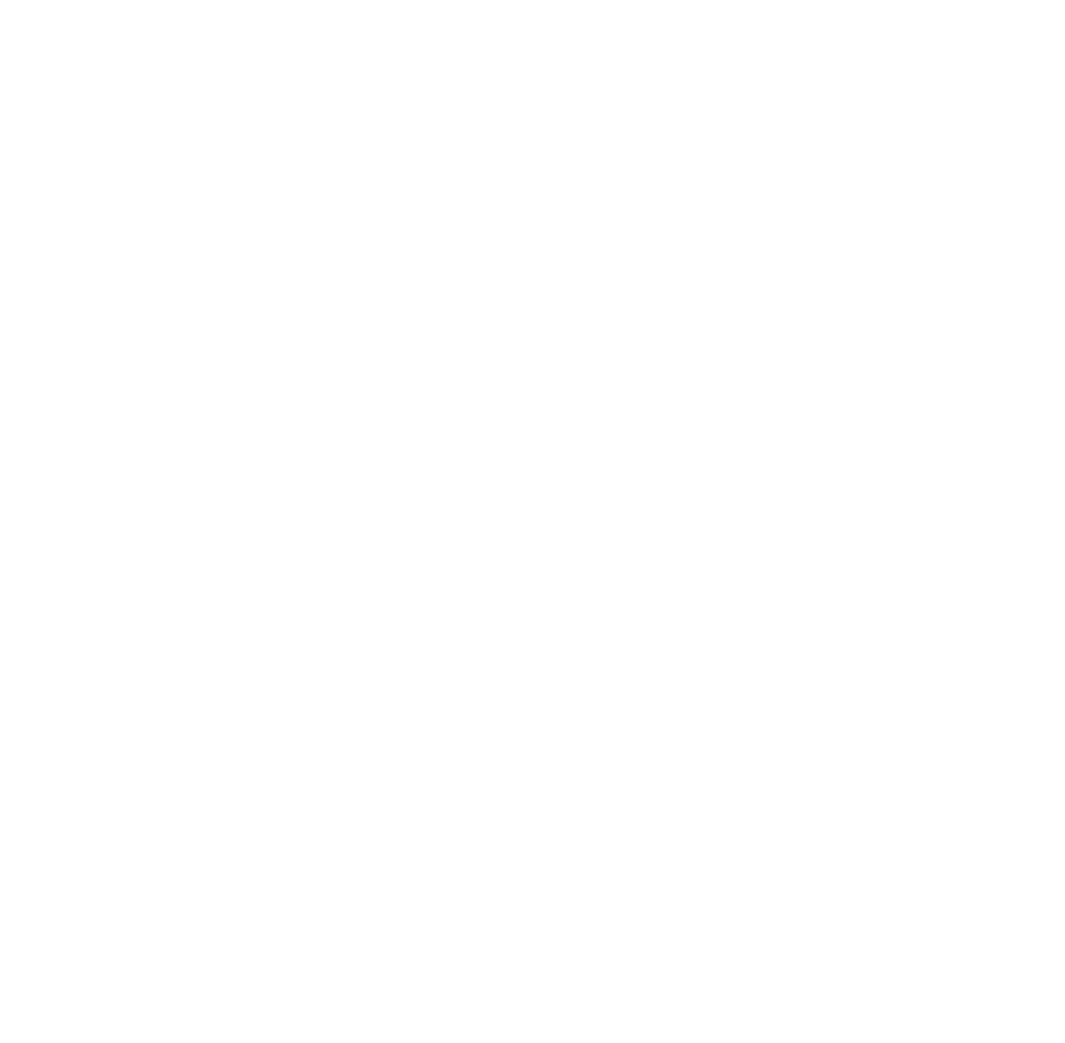
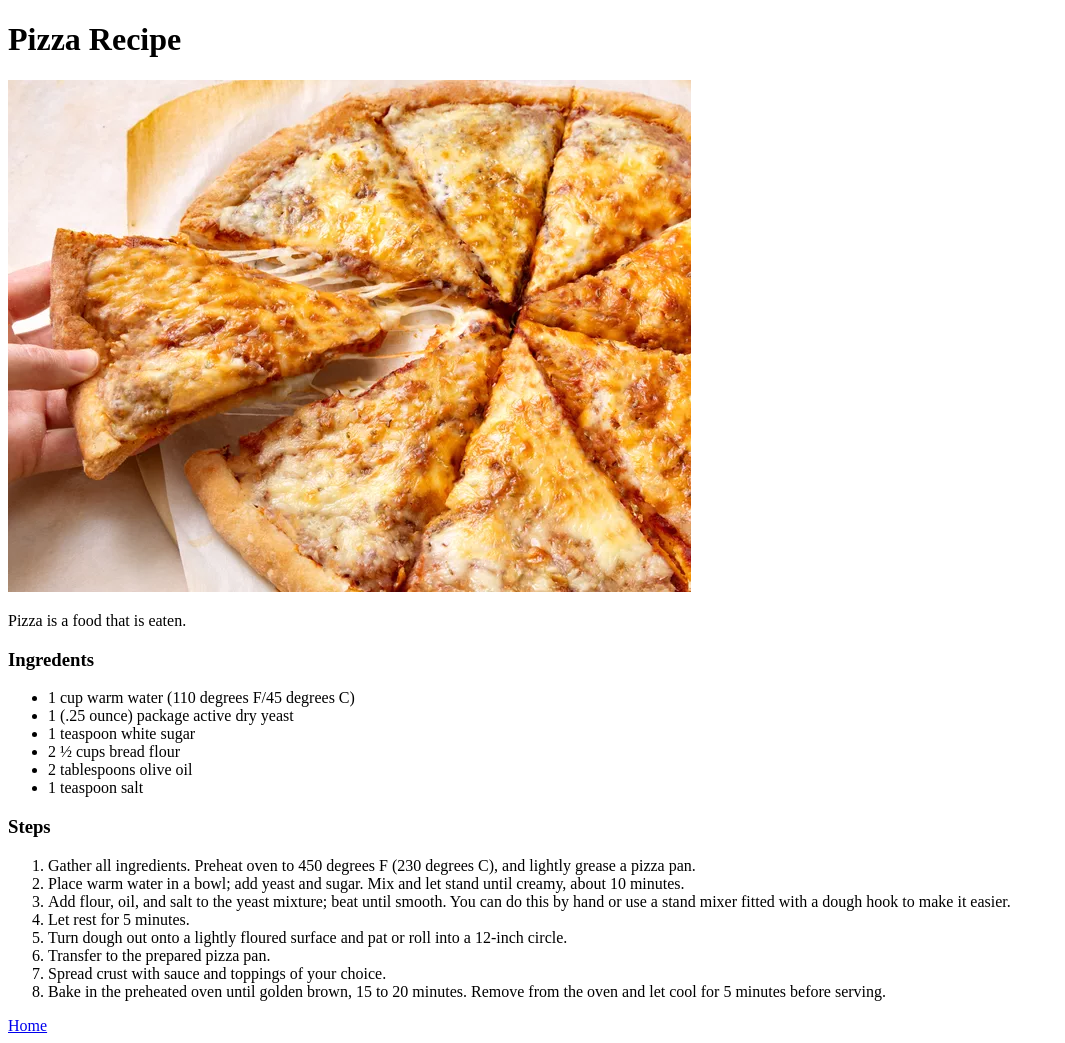
Before and after one commit to cherrerra-mejia999/odin-recipes, a plain HTML site: page recipes/pizza.html in a window 1280 px wide. Shown: the whole page, without its empty margins (0-1065 px from the left). Before the commit the page ends 800 px from the top, so only its background shows below. Drawn offline with Linux system fonts and the light colour scheme.

Commit message:
Basic html of the website has been completed.

```diff
--- a/recipes/pizza.html
+++ b/recipes/pizza.html
@@ -6,6 +6,30 @@
     <title>Pizza page</title>
 </head>
 <body>
+    <h1>Pizza Recipe</h1>
+    <img src="../images/pizza.webp" alt="Image of a pizza">
+    <p>Pizza is a food that is eaten.</p>
+    <h3>Ingredents</h3>
+    <ul>
+        <li>1 cup warm water (110 degrees F/45 degrees C)</li>
+        <li>1 (.25 ounce) package active dry yeast</li>
+        <li>1 teaspoon white sugar</li>
+        <li>2 ½ cups bread flour</li>
+        <li>2 tablespoons olive oil</li>
+        <li>1 teaspoon salt</li>
+    </ul>
+    <h3>Steps</h3>
+    <ol>
+        <li>Gather all ingredients. Preheat oven to 450 degrees F (230 degrees C), and lightly grease a pizza pan.</li>
+        <li>Place warm water in a bowl; add yeast and sugar. Mix and let stand until creamy, about 10 minutes.</li>
+        <li>Add flour, oil, and salt to the yeast mixture; beat until smooth. You can do this by hand or use a stand mixer fitted with a dough hook to make it easier.</li>
+        <li>Let rest for 5 minutes.</li>
+        <li>Turn dough out onto a lightly floured surface and pat or roll into a 12-inch circle.</li>
+        <li>Transfer to the prepared pizza pan.</li>
+        <li>Spread crust with sauce and toppings of your choice.</li>
+        <li>Bake in the preheated oven until golden brown, 15 to 20 minutes. Remove from the oven and let cool for 5 minutes before serving.</li>
+    </ol>
 
+    <a href="../index.html">Home</a>
 </body>
 </html>
```
Also changed, not shown: images/pizza.webp (added).
